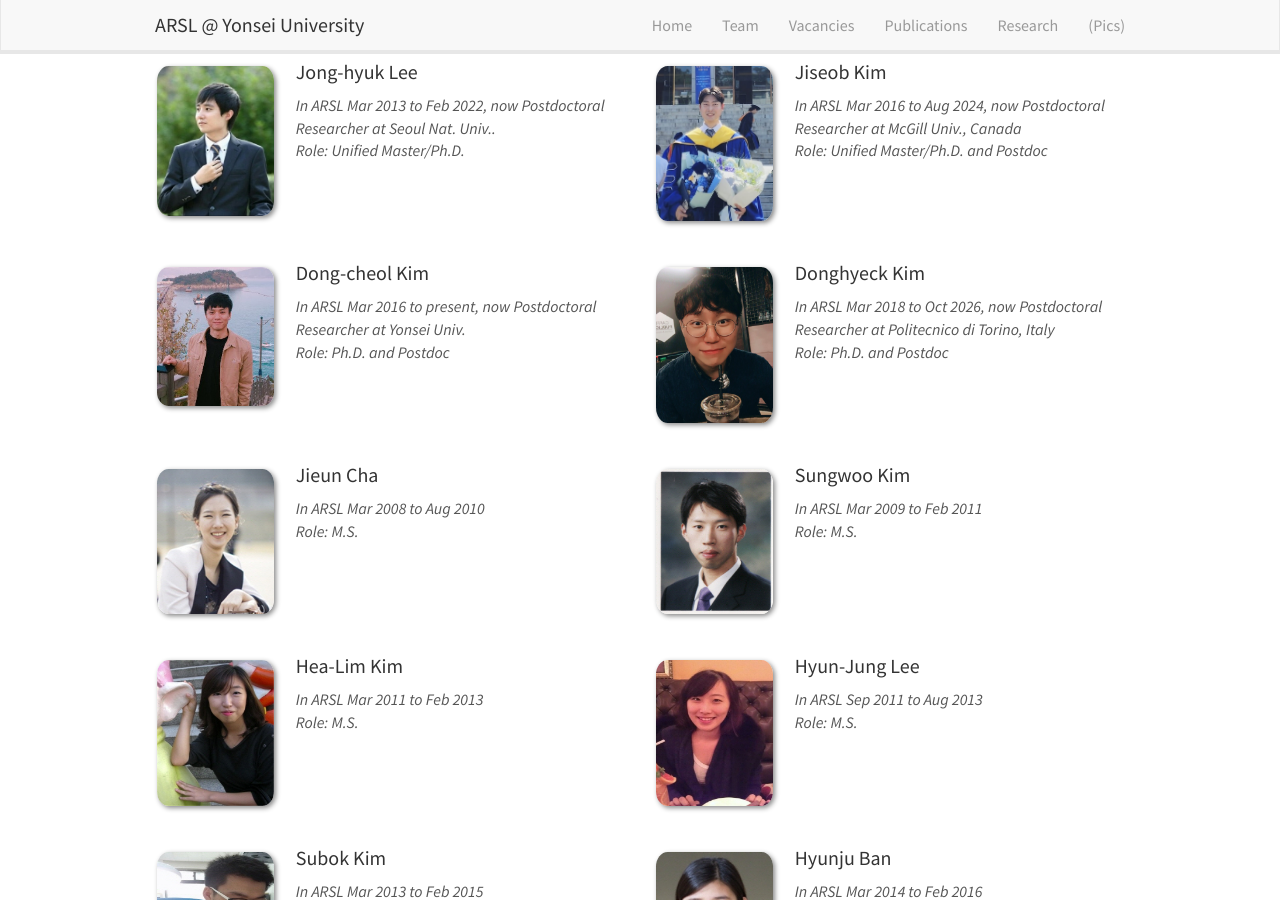
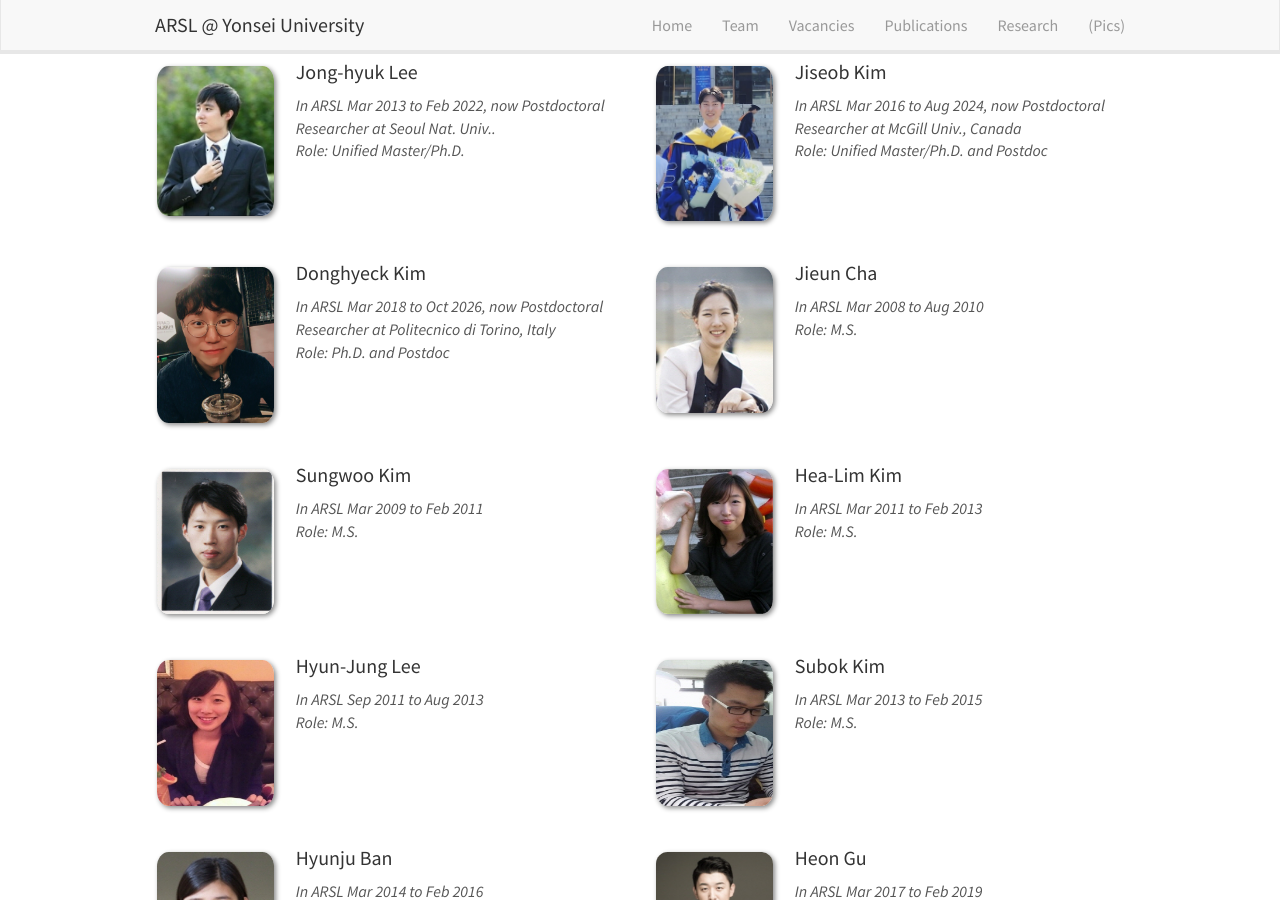
Before and after one commit to roo2003/roo2003.github.io, a Jekyll site: the page built from _pages/team.md, in a window 1280 px wide and 900 px high, scrolled down 1928 px. Built offline with Jekyll 4.4.1, drawn with Linux system fonts in a browser that asks for light colours; nearby versions of some CDN libraries.

Commit message:
Update alumni_members.yml

```diff
--- a/_data/alumni_members.yml
+++ b/_data/alumni_members.yml
@@ -81,17 +81,6 @@
   education1: Unified Master/phD, Atmospheric Sciences, Yonsei Univ. (Mar 2016-Aug 2023)
   education2: B.S., Atmospheric Sciences, Yonsei Univ. (Mar 2010-Feb 2016)
   education3:
-
-- name: Dong-cheol Kim
-  photo: Dong-Cheol.jpg
-  info: Ph.D. and Postdoc
-  duration: In ARSL Mar 2016 to present, now Postdoctoral Researcher at Yonsei Univ.
-  email: mr_cheol@yonsei.ac.kr
-  number_educ: 3
-  education1: Ph.D., Atmospheric Sciences, Yonsei Univ. (Mar 2016-Aug 2025)
-  education2: M.S., Atmospheric and Environmental Sciences, Gangneung-Wonju National Univ. (Mar 2014-Feb 2016)
-  education3: B.S., Atmospheric and Environmental Sciences, Gangneung-Wonju National Univ. (Mar 2008-Feb 2014)
-  education4:
 
 - name: Donghyeck Kim
   photo: Dong_Hyeock.jpg
```
